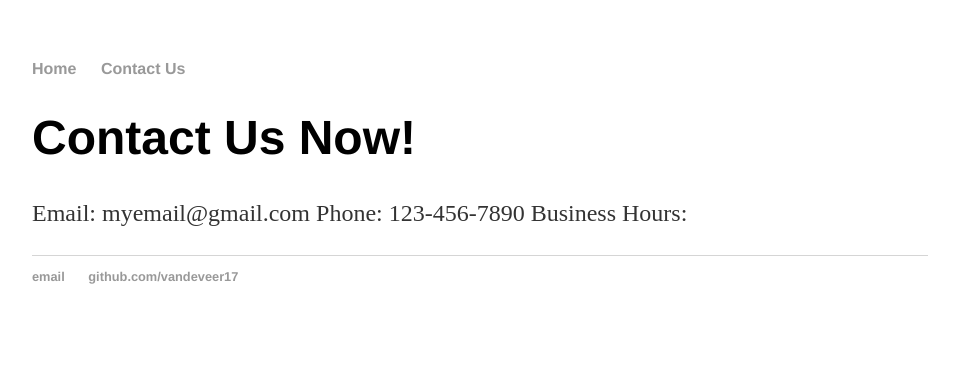
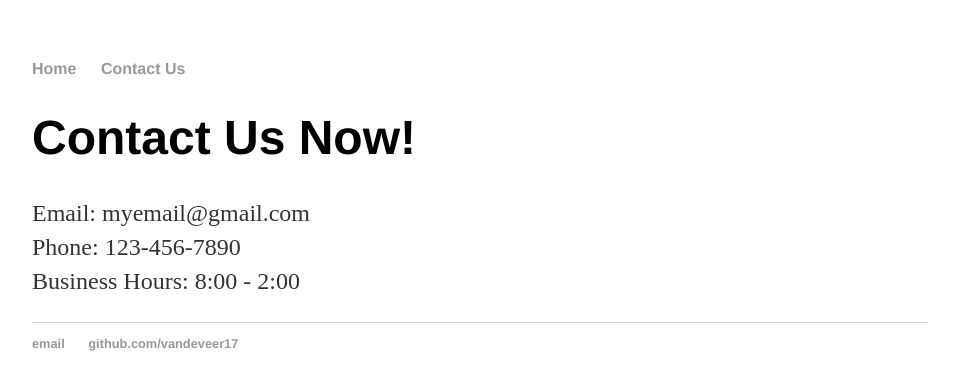
Before and after one commit to Vandeveer17/vandeveer17.github.io, a Jekyll site: the page built from about/index.html, in a window 1280 px wide. Shown: the top 390 px of the page, without its empty margins (160-1119 px from the left). Built offline with Jekyll 4.4.1, drawn with Linux system fonts in a browser that asks for light colours.

Commit message:
Update index.html
changed hours added line breaks

```diff
--- a/about/index.html
+++ b/about/index.html
@@ -6,8 +6,8 @@ title: Contact Us
 			<div class="blurb">
 	<h1>Contact Us Now!</h1>
 	<p>
-	Email: myemail@gmail.com
-	Phone: 123-456-7890
-	Business Hours:
+	Email: myemail@gmail.com <br />
+	Phone: 123-456-7890<br />
+	Business Hours: 8:00 - 2:00 <br />
 				</p>
 </div><!-- /.blurb -->
```
